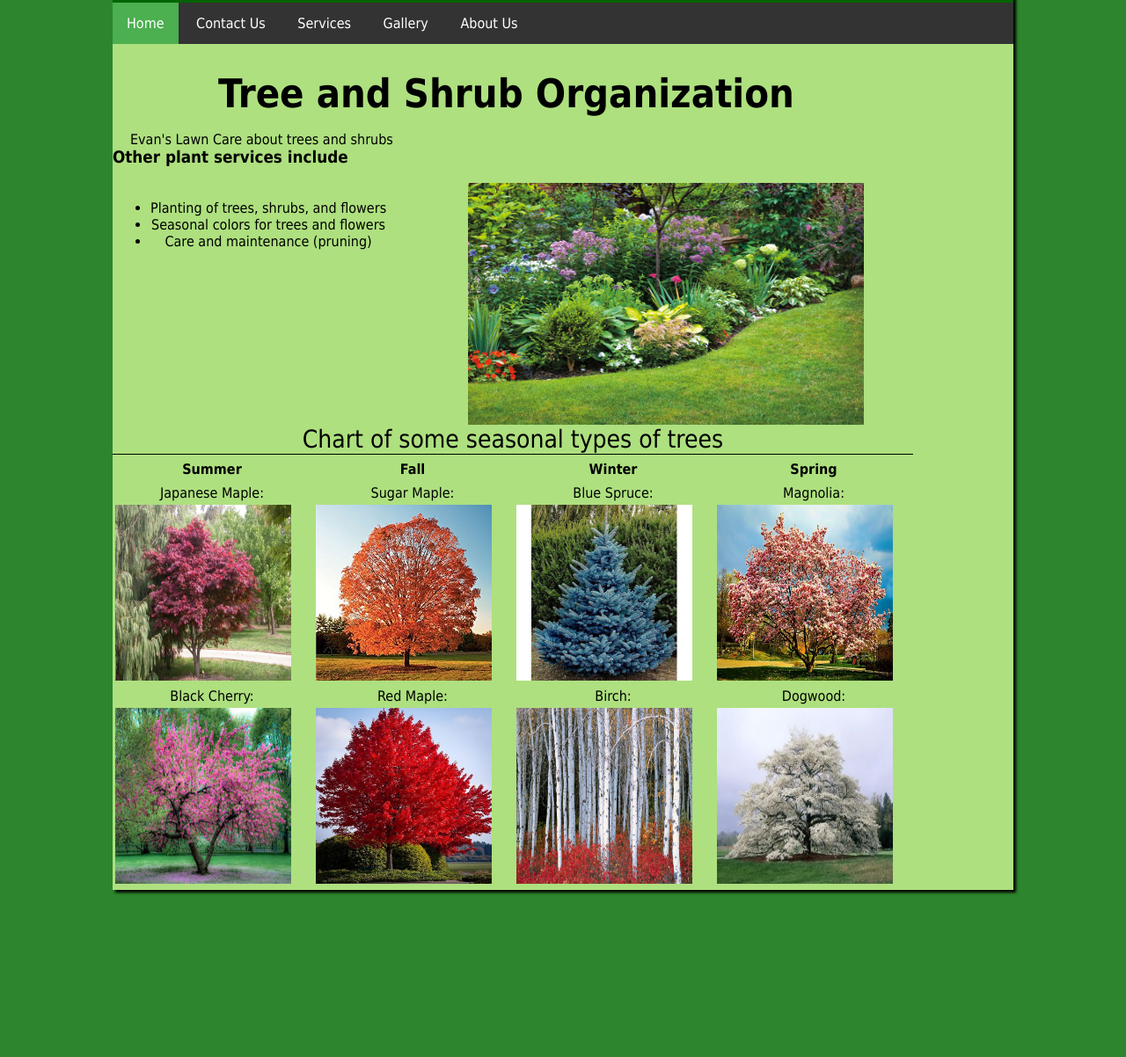
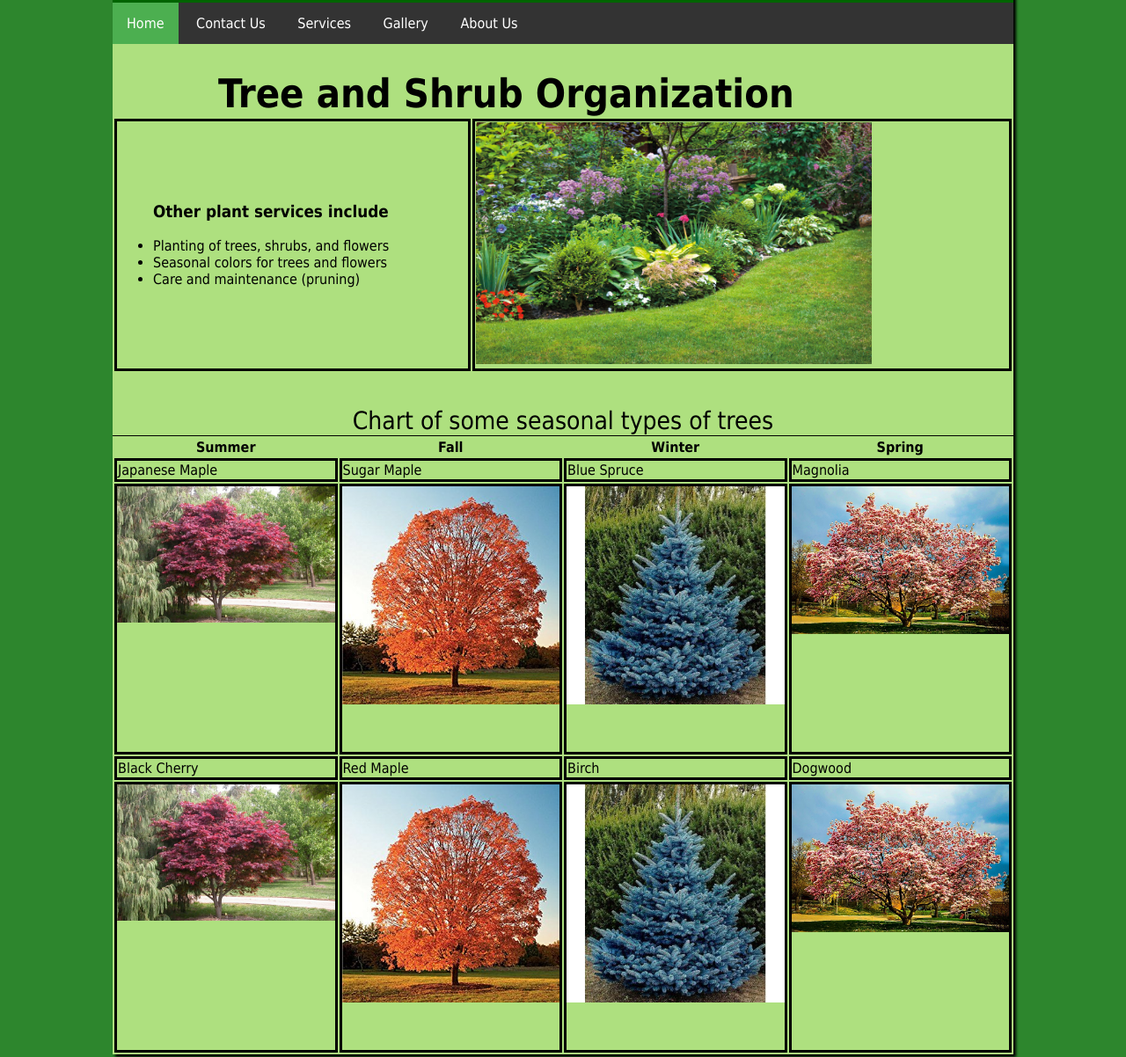
Before and after one commit to BenBroering/landscaping, a plain HTML site: page trees.html in a window 1280 px wide. Shown: the part 137-1339 px from the top of the page at 88% size. Before the commit the page ends 1157 px from the top, so only its background shows below. Drawn offline with Linux system fonts and the light colour scheme.

Commit message:
Trees Changes

```diff
--- a/style.css
+++ b/style.css
@@ -207,6 +207,21 @@ li img{
 	display: none;
 }
 
+table{
+	width: 100%;
+}
+
+.treelistitems{
+	margin-left: 0;
+	text-align: left;
+}
+
+table td{
+	border: solid;
+}
+
+
+
 @media only screen and (max-width: 768px){
 	#wrapper{
 		width: 100%;
--- a/trees.html
+++ b/trees.html
@@ -7,8 +7,7 @@
 <link rel="icon" type="image/gif" href="images/landscaping logo.gif" height=32px width=32px>
 	<title>Evan's Lawn Care</title>
 <style>
-	th{padding:5px; width:100px; text-align:center;}
-	td{text-align:center;}
+	th{width:100px; text-align:center;}
 	caption{font-size:28px; border-bottom:1px solid black;}
 </style>
 </head>
@@ -57,24 +56,25 @@
 	</nav>
 	</body>
 </head>
+
+
 <body>
 	<main>
 	<h1>Tree and Shrub Organization</h1>
-	<p>Evan's Lawn Care about trees and shrubs</p>
-	<h3>Other plant services include</h3>
+
 	<table>
 		<tr>
 		<td>
 		<ul>
-			<li>Planting of trees, shrubs, and flowers</li>
-			<li>Seasonal colors for trees and flowers</li>
-			<li>Care and maintenance (pruning)</li>
+			<h3>Other plant services include</h3>
+			<li class="treelistitems">Planting of trees, shrubs, and flowers</li>
+			<li class="treelistitems">Seasonal colors for trees and flowers</li>
+			<li class="treelistitems">Care and maintenance (pruning)</li>
 		</ul>
 		</td>
-		</tr>
-		<tr>
-			<img src="images/shrubFlower.jpg" alt="Shrubs and Flowers" style="width:450px;height:275px;
-			float:right; margin-right:150px;">
+		<td>
+			<img src="images/shrubFlower.jpg" alt="Shrubs and Flowers" style="width:450px;height:275px;">
+		</td>
 		</tr>
 	</table>
 	<br>
@@ -83,48 +83,52 @@
 	<caption>Chart of some seasonal types of trees</caption>
 		<tr>
 			<th>Summer</th>
-			<td></td>
+
 			<th>Fall</th>
-			<td></td>
+
 			<th>Winter</th>
-			<td></td>
+
 			<th>Spring</th>
 		</tr>
 		<tr>
-			<td>Japanese Maple:</td>
-			<td></td>
-			<td>Sugar Maple:</td>
-			<td></td>
-			<td>Blue Spruce:</td>
-			<td></td>
-			<td>Magnolia:</td>
+			<td>Japanese Maple</td>
+
+			<td>Sugar Maple</td>
+
+			<td>Blue Spruce</td>
+
+			<td>Magnolia</td>
+
 		</tr>
 		<tr>
-			<td><img src="images/japMaple.jpg" alt="Japanese Maple Tree" style="width:200px;height:200px;"></img></td>
-			<td></td>
-			<td><img src="images/sugMaple.jpg" alt="Sugar Maple Tree" style="width:200px;height:200px;"></img></td>
-			<td></td>
-			<td><img src="images/blueSpruce.jpg" alt="Blue Spruce Tree" style="width:200px;height:200px;"></img></td>
-			<td></td>
-			<td><img src="images/magnolia.jpg" alt="Magnolia Tree" style="width:200px;height:200px;"></img></td>
+			<td    style="background-image: url(images/japMaple.jpg); background-size:  100%; background-repeat: no-repeat; height: 300px;"></td>
+			<td    style="background-image: url(images/sugMaple.jpg); background-size:  100%; background-repeat: no-repeat; height: 300px;"></td>
+			<td    style="background-image: url(images/blueSpruce.jpg); background-size:  100%; background-repeat: no-repeat; height: 300px;"></td>
+			<td    style="background-image: url(images/magnolia.jpg); background-size:  100%; background-repeat: no-repeat; height: 300px;"></td>
 		</tr>
 		<tr>
-			<td>Black Cherry:</td>
-			<td></td>
-			<td>Red Maple:</td>
-			<td></td>
-			<td>Birch:</td>
-			<td></td>
-			<td>Dogwood:</td>
+			<td>Black Cherry</td>
+
+			<td>Red Maple</td>
+
+			<td>Birch</td>
+
+			<td>Dogwood</td>
+
 		</tr>
 		<tr>
-			<td><img src="images/blackCherry.jpg" alt="Black Cherry Tree" style="width:200px;height:200px;"></img></td>
-			<td></td>
-			<td><img src="images/redMaple.jpg" alt="Red Maple Tree" style="width:200px;height:200px;"></img></td>
-			<td></td>
-			<td><img src="images/birch.jpg" alt="Birch Tree" style="width:200px;height:200px;"></img></td>
-			<td></td>
-			<td><img src="images/dogwood.jpg" alt="Dogwood Tree" style="width:200px;height:200px;"></img></td>
+			<td   style="background-image: url(images/japMaple.jpg); background-size:  100%; background-repeat: no-repeat; height: 300px;"></td>
+			<td     style="background-image: url(images/sugMaple.jpg); background-size:  100%; background-repeat: no-repeat; height: 300px;"></td>
+			<td    style="background-image: url(images/blueSpruce.jpg); background-size:  100%; background-repeat: no-repeat; height: 300px;"></td>
+			<td    style="background-image: url(images/magnolia.jpg); background-size: 100%; background-repeat: no-repeat; height: 300px;"></td>
+			<!--
+			<td><img src="images/blackCherry.jpg" alt="Black Cherry Tree" style="width:300px;height:300px;"></img></td>
+
+			<td><img src="images/redMaple.jpg" alt="Red Maple Tree" style="width:300px;height:300px;"></img></td>
+
+			<td><img src="images/birch.jpg" alt="Birch Tree" style="width:300px;height:300px;"></img></td>
+
+			<td><img src="images/dogwood.jpg" alt="Dogwood Tree" style="width:300px;height:300px;"></img></td>-->
 		</tr>
 	</table>
 	</main>
```
